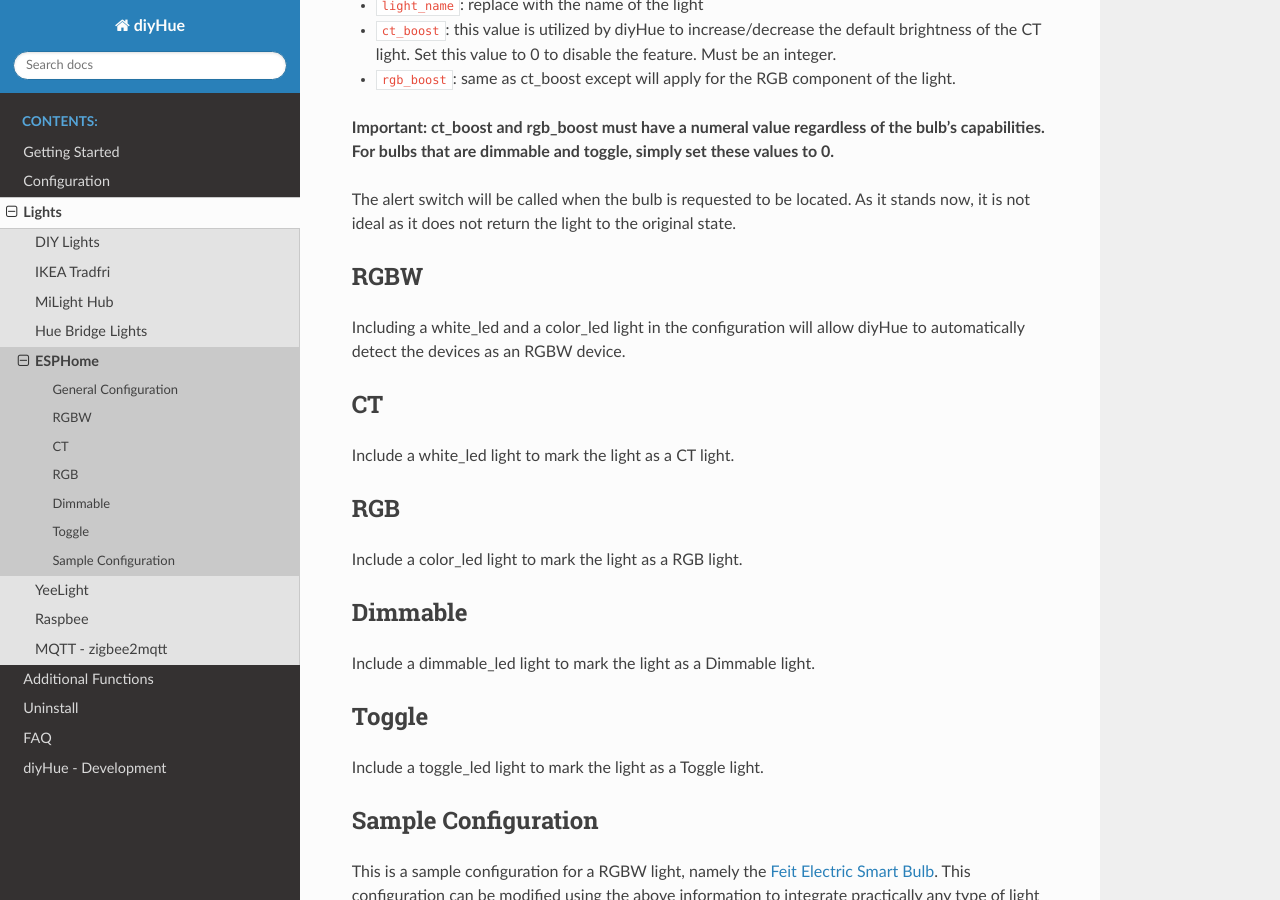
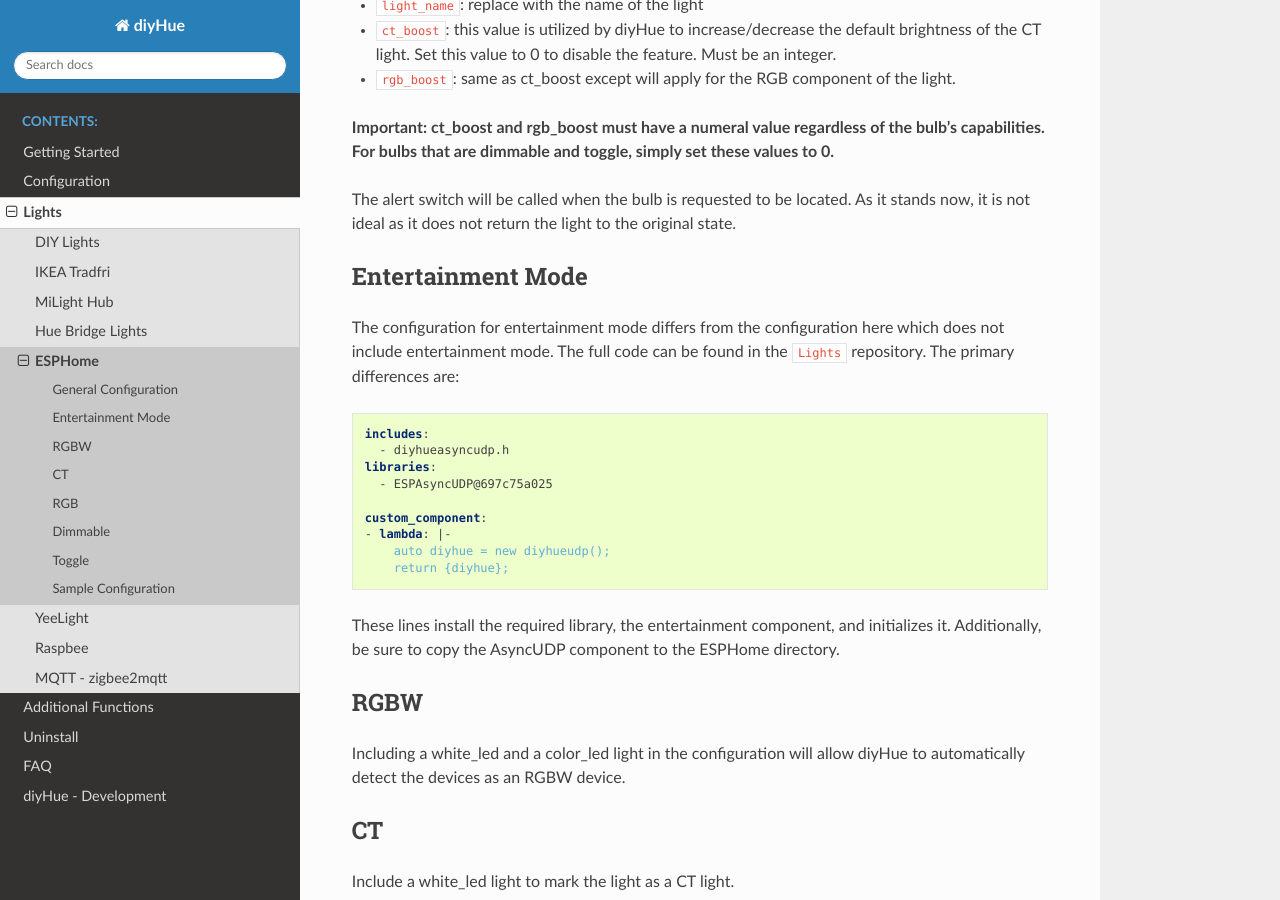
Before and after one commit to diyhue/ReadTheDocs, a Sphinx documentation site: the page built from source/lights/esphome.rst, in a window 1280 px wide and 900 px high, scrolled down 820 px. Built offline with Sphinx 7.4.7 and the Read the Docs theme 2.0.0, drawn with Linux system fonts in a browser that asks for light colours.

Commit message:
Add ESPHome Entertainment Docs

```diff
--- a/source/getting_started.rst
+++ b/source/getting_started.rst
@@ -41,7 +41,7 @@
 
 * Delete the existing container (Don't worry! This won't delete your configuration as this is stored in the mounted directory.)
 
-.. code-block::
+.. code-block:: bash
 
     docker rm -f diyHue
 
--- a/source/lights/esphome.rst
+++ b/source/lights/esphome.rst
@@ -33,6 +33,26 @@
 **Important: ct_boost and rgb_boost must have a numeral value regardless of the bulb's capabilities. For bulbs that are dimmable and toggle, simply set these values to 0.**
 
 The alert switch will be called when the bulb is requested to be located. As it stands now, it is not ideal as it does not return the light to the original state.
+
+Entertainment Mode
+---------
+
+The configuration for entertainment mode differs from the configuration here which does not include entertainment mode. The full code can be found in the ``Lights`` repository. The primary differences are:
+
+.. code-block:: YAML
+
+  includes:
+    - diyhueasyncudp.h
+  libraries:
+    - ESPAsyncUDP@697c75a025
+
+  custom_component:
+  - lambda: |-
+      auto diyhue = new diyhueudp();
+      return {diyhue};
+
+These lines install the required library, the entertainment component, and initializes it. Additionally, be sure to copy the AsyncUDP component to the ESPHome directory.
+
 
 RGBW
 ---------
```
